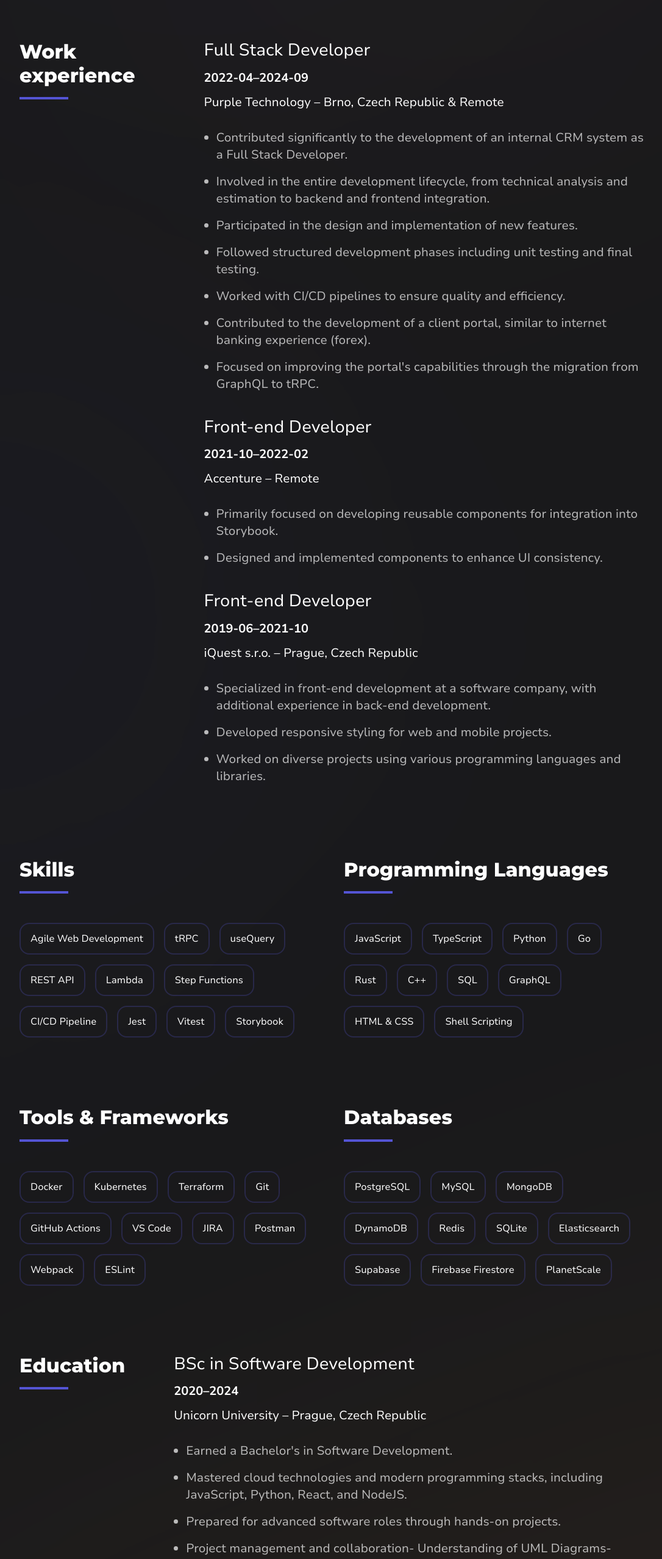
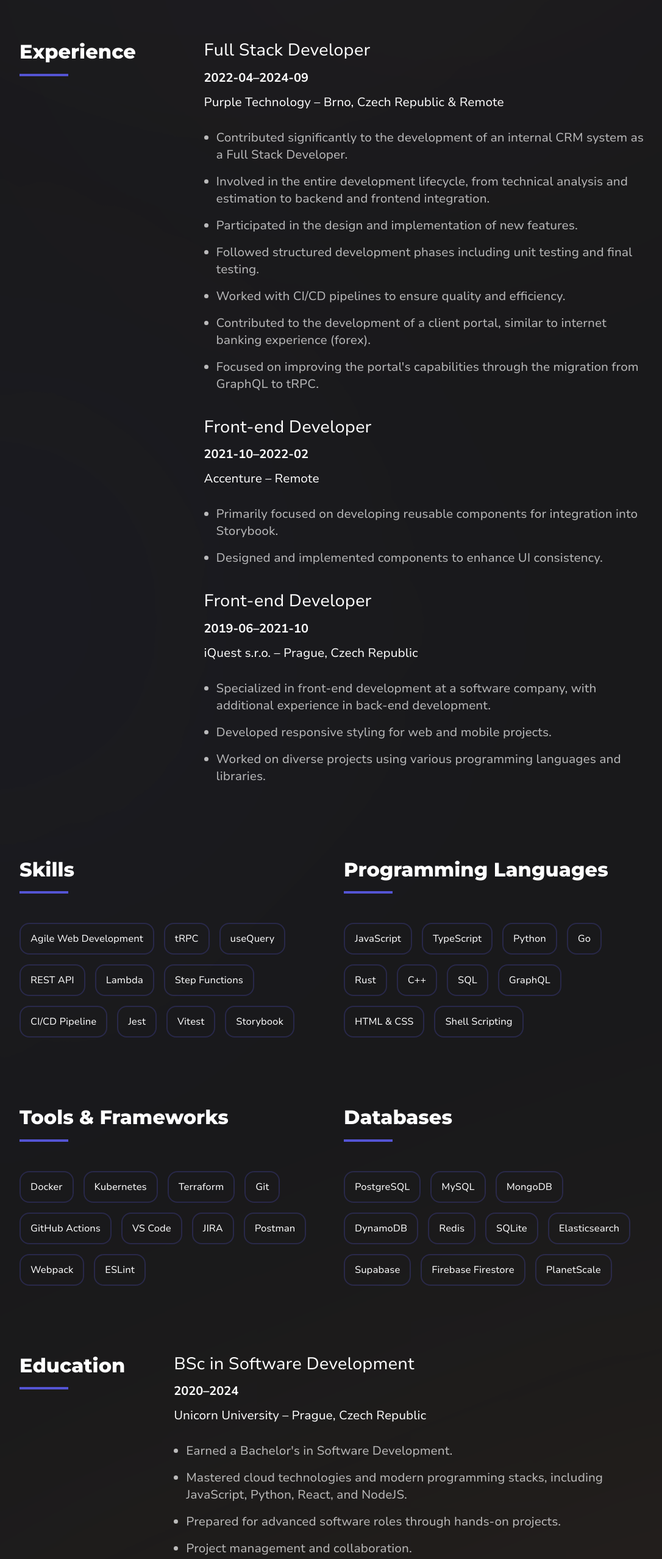
Before and after one commit to okaziya/cv, a Next.js app: page /cv/en in a window 1280 px wide. Shown: the part 1085-3641 px from the top of the page at 61% size, without its empty margins (88-1174 px from the left). Built offline with nearby package versions, Linux system fonts and the light colour scheme.

Commit message:
Initial drafts on #19, years 2022 to 2024 :pencil2:
- Change heading "Arbetslivserfarenhet" to "Erfarenhet"
- Have the properties `description`, `assignmentsText`, and `internalProjectNotes` on all experiences/highlights
- Draft stories about Purple Technology, 2022-04–2024-09

```diff
--- a/locales/en.ts
+++ b/locales/en.ts
@@ -30,7 +30,7 @@
     },
   },
   workExperience: {
-    title: "Work experience",
+    title: "Experience",
     experiences: [
       {
         jobTitle: "Full Stack Developer",
@@ -45,7 +45,8 @@
           "- Worked with CI/CD pipelines to ensure quality and efficiency.\n" +
           "- Contributed to the development of a client portal, similar to internet banking experience (forex).\n" +
           "- Focused on improving the portal's capabilities through the migration from GraphQL to tRPC.\n",
-        description: "All the stuff",
+        description: null,
+        assignmentsText: null,
         internalProjectNotes: {
           // 2024-08 to 2024-09
           CRMCalculatorTool:
@@ -74,7 +75,7 @@
             "Helped migrate GraphQL queries to tRPC, improving performance and maintainability.",
           // 2022-04 to 2022-06
           AdvancedSearchForCRM:
-            "As a Full-Stack Developer built a powerful search tool for FitTech trading platform internal CRM," +
+            "As a Full-Stack Developer built a powerful search tool for FinTech trading platform internal CRM," +
             "making it easier to track users, transactions, and accounts." +
             "Developed an autocomplete search that fetches real-time data from MongoDB Atlas and highlights results dynamically." +
             "Integrated the solution using React, TypeScript, GraphQL, Jest and AtlasSearch, improving efficiency and usability for internal teams.",
@@ -94,16 +95,20 @@
         description:
           "Worked as a React & TypeScript developer on a project for Škoda, focusing on reusable component development for the auto product constructor.\n" +
           "Designed and implemented components to ensure UI consistency and integrated them into Storybook for a scalable and maintainable design system.",
+        assignmentsText: null,
+        internalProjectNotes: null,
       },
       {
         jobTitle: "Front-end Developer",
         companyTitle: "iQuest s.r.o. – Prague, Czech Republic",
         date: "2019-06–2021-10",
         highlights:
-          "- Specialized in front-end development at a software company, with additional experience in back-end development.\n" +
+          "- Specialized in front-end development at a software company, with additional experience in back-end " +
+          "development.\n" +
           "- Developed responsive styling for web and mobile projects.\n" +
           "- Worked on diverse projects using various programming languages and libraries.\n",
-        description: "All the stuff.",
+        description: null,
+        assignmentsText: null,
         internalProjectNotes: {
           // 2021-04 to 2021-10
           adminApplication:
@@ -178,13 +183,15 @@
           "- Mastered cloud technologies and modern programming stacks, including JavaScript, Python, React, and " +
           "NodeJS.\n" +
           "- Prepared for advanced software roles through hands-on projects.\n" +
-          "- Project management and collaboration" +
-          "- Understanding of UML Diagrams" +
-          "- Authentication and security implementation" +
+          "- Project management and collaboration.\n" +
+          "- Understanding of UML Diagrams.\n" +
+          "- Authentication and security implementation.\n" +
           "- Gained practical experience from hackathons and industry internships.\n" +
           "- Thesis focused on optimizing MongoDB queries and enhancing application performance with advanced " +
           "sorting, searching, and filtering techniques. Thesis available " +
           "[**here**](https://theses.unicornuniversity.net/olsevskaja-jelizaveta).\n",
+        description: null,
+        assignmentsText: null,
         internalProjectNotes: {
           studentPortalProject:
             "Student Portal Project - A comprehensive university portal for managing student information, study results, subjects, and literature\n" +
@@ -217,6 +224,9 @@
           "- Prepared for diverse roles in tech and business sectors.\n" +
           "- Acquired practical insights into designing information systems and analyzing databases.\n" +
           "- Drove business development through effective data-supported solutions.\n",
+        description: null,
+        assignmentsText: null,
+        internalProjectNotes: null,
       },
     ],
   },
--- a/locales/sv.ts
+++ b/locales/sv.ts
@@ -30,7 +30,7 @@
     },
   },
   workExperience: {
-    title: "Arbetslivs\u00ADerfarenhet",
+    title: "Erfarenhet",
     experiences: [
       {
         jobTitle: "Fullstackutvecklare",
@@ -45,6 +45,48 @@
           "- Arbetade med CI/CD-pipelines för att säkerställa god kvalitet och effektiv leverans.\n" +
           "- Bidrog till utvecklingen av en klientportal för forex, liknande en internetbank.\n" +
           "- Fokuserade på att förbättra portalens funktioner genom migrering från GraphQL till tRPC.\n",
+        description: null,
+        assignmentsText:
+          "----\n" +
+          "\n" +
+          "**EMPLOYER:** Purple Technology\n" +
+          "\n" +
+          "**TITLE:** Frontendutvecklare (2023-12–2024-09)\n" +
+          "\n" +
+          "**DESCRIPTION:**\n" +
+          "Liza gick in som frontendutvecklare för att bygga användarportalen till [Axiory](https://www.axiory.com), " +
+          "en fintech-satsning med fokus på valutahandel/forex. Hon arbetade i nära samarbete med teamen inom " +
+          "backend, iOS/Android och QA med att färdigställa funktionalitet för att kunderna ska kunna använda sina " +
+          "trading-verktyg, hantera sina användarkonton, och hämta ut finansiella rapporter. Mot slutet av uppdraget " +
+          "utvecklade hon även ett internt verktyg för att ställa databasfrågor kring avvikande kundbeteenden och " +
+          "compliance. Liza tog ett stort arkitekturellt ansvar för React-lösningen bakom webbportalen och " +
+          "revolutionerade sättet de använder autentiseringsinformation i React-appen.\n" +
+          "\n" +
+          "**TEKNOLOGIER:** Reusable Components, React, TypeScript, Styled Components, Apollo GraphQL, tRPC, " +
+          "Postico, MongoDB, AWS Lambda\n" +
+          "\n" +
+          "**NYCKELORD:** FinTech, forex/FX, trading-plattform, användarhantering, UX, compliance, bank och finans, " +
+          "autentisering, auktorisation & audit (AAA), AWS\n" +
+          "\n" +
+          "----\n" +
+          "\n" +
+          "**EMPLOYER:** Purple Technology\n" +
+          "\n" +
+          "**TITLE:** Fullstackutvecklare (2022-04–2023-12)\n" +
+          "\n" +
+          "**DESCRIPTION:**\n" +
+          "Liza kom in i rollen som fullstack-utvecklare för att bygga ett nytt CRM för att hålla reda på användare, " +
+          "transaktioner och kundkonton till ett fintech-projekt. Bland huvuduppgifterna ingick det att integrera " +
+          "olika backend-system för att skapa realtidssökningar mot MongoDB Atlas och optimera databasfrågor för " +
+          "att säkerställa god prestanda.\n" +
+          "\n" +
+          "**TEKNOLOGIER:** React, TypeScript, AWS S3, AWS Cognito, AWS Lambda, MongoDB Atlas, Apollo GraphQL, tRPC, " +
+          "AtlasSearch, Jest\n" +
+          "\n" +
+          "**NYCKELORD:** CRM, FinTech, query-optimering, prestandatestning, lösningsarkitektur, datamodellering, " +
+          "databas-design\n" +
+          "\n",
+        internalProjectNotes: null,
       },
       {
         jobTitle: "Frontendutvecklare",
@@ -53,6 +95,9 @@
         highlights:
           "- Fokuserade främst på att utveckla återanvändbara komponenter för integration i Storybook.\n" +
           "- Designade och implementerade komponenter för att förbättra UI-konsistens.\n",
+        description: null,
+        assignmentsText: null,
+        internalProjectNotes: null,
       },
       {
         jobTitle: "Frontendutvecklare",
@@ -62,6 +107,9 @@
           "- Specialiserad på frontendutveckling med erfarenhet av backendutveckling.\n" +
           "- Utvecklade responsiv styling för webb- och mobilprojekt.\n" +
           "- Arbetade med olika projekt och olika programmeringsspråk och bibliotek.\n",
+        description: null,
+        assignmentsText: null,
+        internalProjectNotes: null,
       },
     ],
   },
@@ -81,6 +129,9 @@
           "- Examensarbete fokuserade på att optimera MongoDB-frågor och förbättra applikationsprestanda genom " +
           "avancerad sortering, sökning och filtrering. Examensarbete tillgängligt " +
           "[**här**](https://theses.unicornuniversity.net/olsevskaja-jelizaveta).\n",
+        description: null,
+        assignmentsText: null,
+        internalProjectNotes: null,
       },
       {
         jobTitle: "Tillämpad informatik",
@@ -95,6 +146,9 @@
           "- Förberedde mig för olika roller inom teknik och företagande.\n" +
           "- Fick praktisk insikt i design av informationssystem och databaser.\n" +
           "- Bidrog till affärsutveckling genom effektiva dataunderstödda lösningar.\n",
+        description: null,
+        assignmentsText: null,
+        internalProjectNotes: null,
       },
     ],
   },
```
